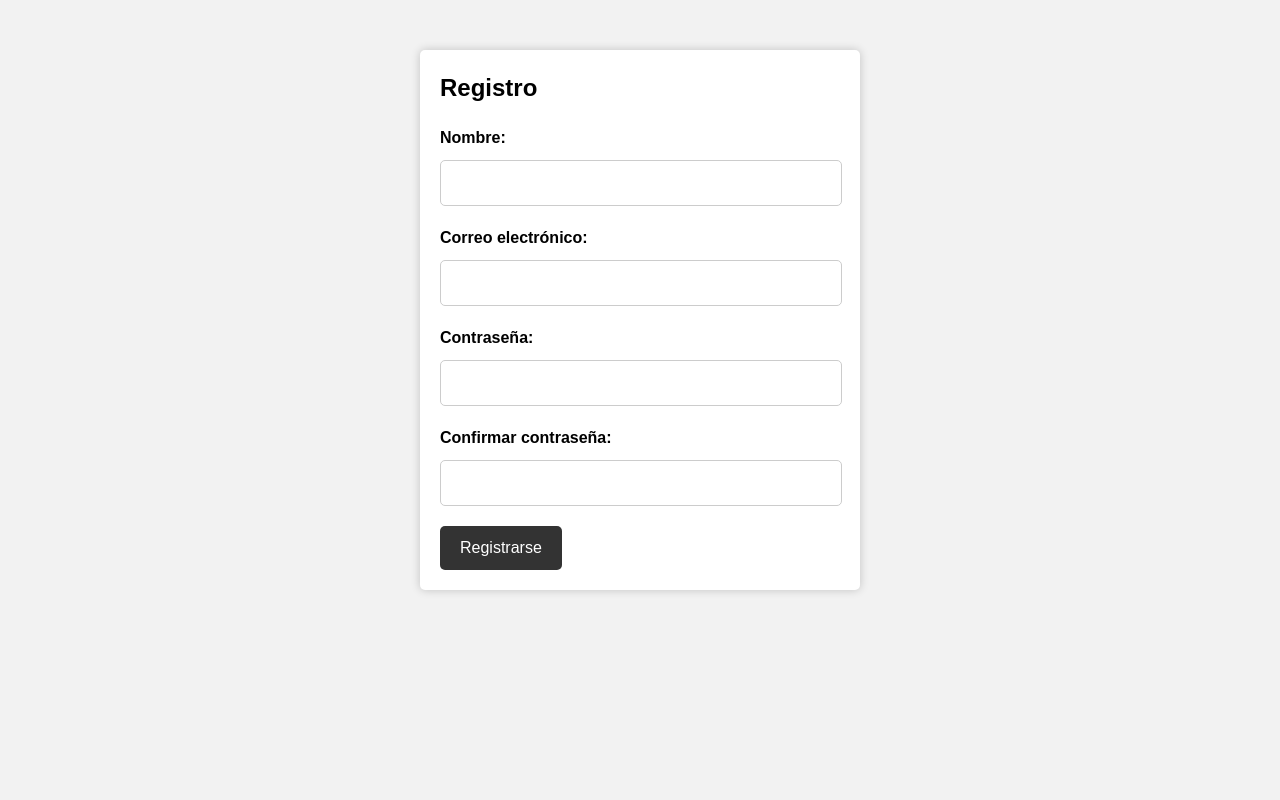
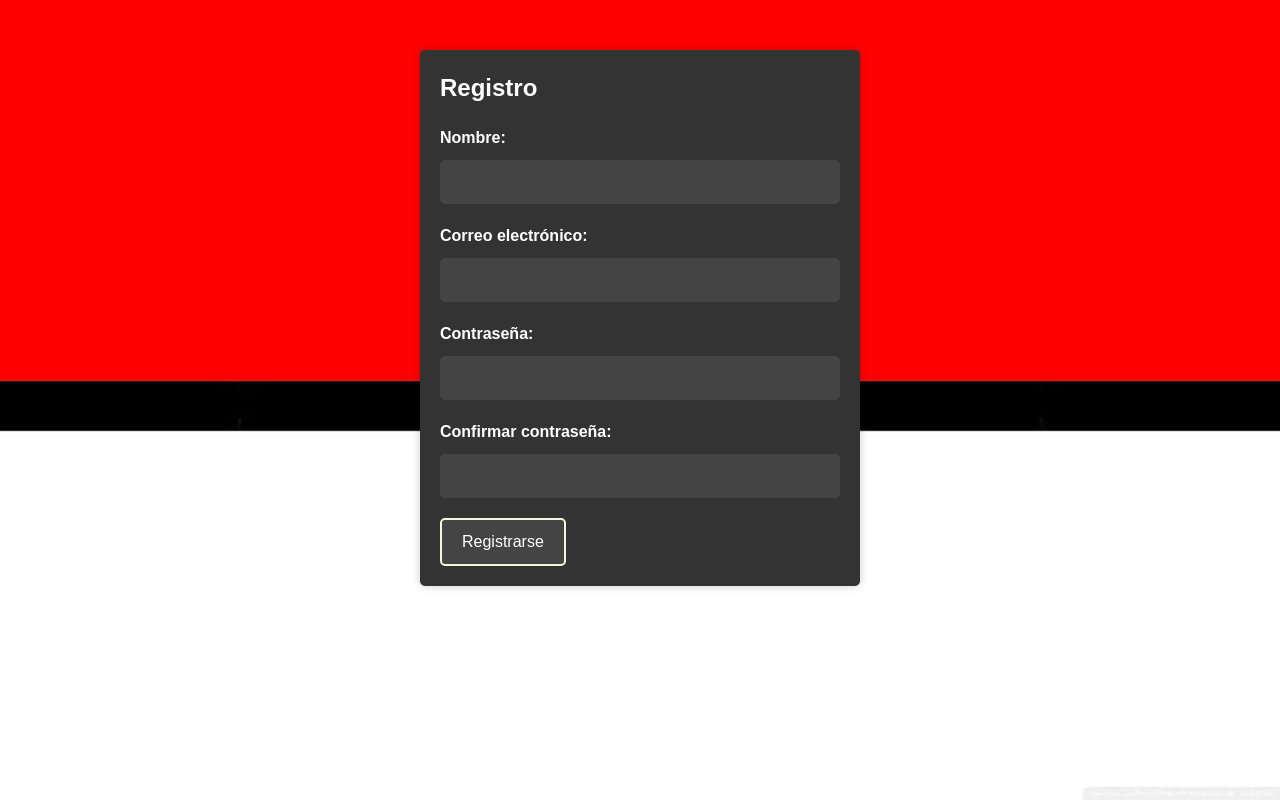
Before and after one commit to jazmindestefano/PokedexPHP, a PHP site: page /register/register.php in a window 1280 px wide. Run offline with PHP 8.4, Linux system fonts and the light colour scheme.

Commit message:
agrego estilos register

```diff
--- a/register/register.css
+++ b/register/register.css
@@ -1,5 +1,9 @@
 body {
-    background-color: #f2f2f2;
+    background-image: url('../images/pokeball.jpg');
+    background-size: cover;
+    background-position: center;
+    background-repeat: no-repeat;
+    background-attachment: fixed;
     margin: 0;
     padding: 0;
     font-family: Arial, sans-serif;
@@ -11,19 +15,21 @@ body {
     max-width: 400px;
     margin: 50px auto;
     padding: 20px;
-    background-color: #fff;
     box-shadow: 0 0 10px rgba(0, 0, 0, 0.2);
     border-radius: 5px;
+    background-color: #333;
 }
 
 h2 {
     margin-top: 0;
+    color: white;
 }
 
 label {
     display: block;
     margin-bottom: 10px;
     font-weight: bold;
+    color: white;
 }
 
 input[type="text"],
@@ -34,15 +40,17 @@ input[type="password"] {
     padding: 10px;
     margin-bottom: 20px;
     border-radius: 5px;
-    border: 1px solid #ccc;
+    border: none;
     font-size: 16px;
     line-height: 1.5;
+    background-color: #444;
+
 }
 
 input[type="submit"] {
-    background-color: #333;
+    background-color: #444;
     color: #fff;
-    border: none;
+    border: 2px solid beige;
     border-radius: 5px;
     padding: 10px 20px;
     font-size: 16px;
```
